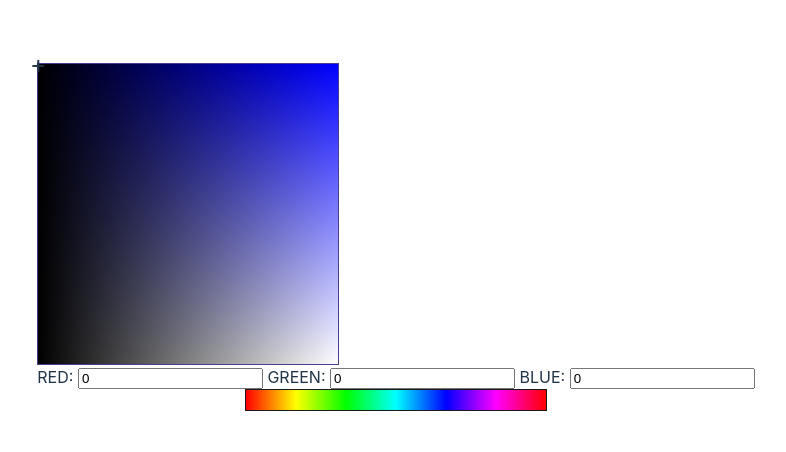
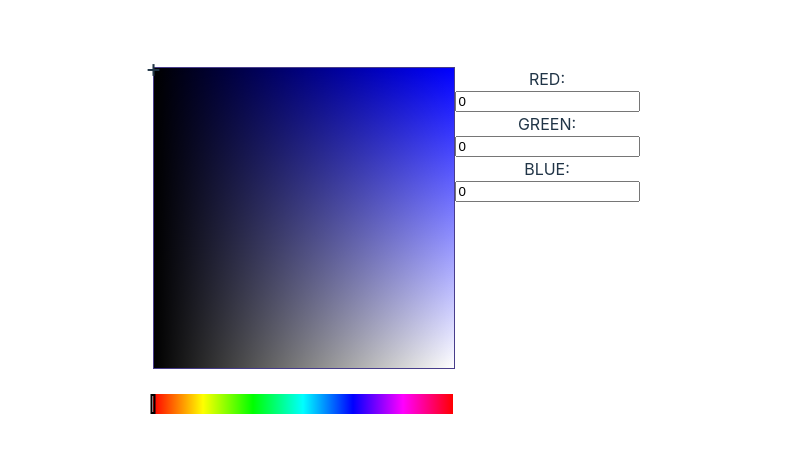
Before and after one commit to strawberrycz/color-picker, a website built with Vite: page index.html in a window 1280 px wide. Shown: the part 160-612 px from the top of the page, without its empty margins (244-1030 px from the left). Built offline with nearby package versions, Linux system fonts and the light colour scheme.

Commit message:
feat: set base color

```diff
--- a/package.json
+++ b/package.json
@@ -4,11 +4,12 @@
   "version": "0.0.0",
   "type": "module",
   "scripts": {
-    "dev": "vite",
+    "dev": "vite --port 8080",
     "build": "tsc && vite build",
     "preview": "vite preview"
   },
   "devDependencies": {
+    "sass": "^1.56.1",
     "typescript": "^4.6.4",
     "vite": "^3.2.3"
   }
--- a/src/baseColorPicker.ts
+++ b/src/baseColorPicker.ts
@@ -1,3 +1,4 @@
+import {Pointer, RGB} from "./shadePicker";
 
 export class BaseColorPicker {
     canvasWidth: number;
@@ -27,6 +28,7 @@ export class BaseColorPicker {
             '#f00'  // red (#f00)
         ];
 
+        // render color palette
         for (let i = 0; i < colors.length - 1; i++) {
             let width = this.canvasWidth / (colors.length - 1);
             console.log(colors[i], i, width);
@@ -36,5 +38,16 @@ export class BaseColorPicker {
             this.ctx.fillStyle = gradient;
             this.ctx.fillRect(i*width, 0, width, this.canvasHeight);
         }
+
+        this.canvas.addEventListener('click', (event) => {
+            let x = event.offsetX;  // Get X coordinate
+
+            let pixel = this.ctx.getImageData(x, 1, 1, 1)['data'];   // Read pixel Color
+            let rgb = `rgb(${pixel[0]}, ${pixel[1]}, ${pixel[2]})`; // TODO: remove
+            console.log('RGB: ', rgb, x);
+            this.canvas.dispatchEvent(new CustomEvent('color', { detail: new RGB(pixel[0], pixel[1], pixel[2]) }));
+            this.canvas.dispatchEvent(new CustomEvent('bar', { detail: new Pointer(x, 1) }))
+            document.body.style.background = rgb;    // Set this color to body of the document
+        });
     }
 }
--- a/src/main.ts
+++ b/src/main.ts
@@ -1,4 +1,4 @@
-import './style.css'
+import './style.scss'
 
 import {
     Pointer,
@@ -9,6 +9,7 @@ import {BaseColorPicker} from './baseColorPicker';
 
 document.querySelector<HTMLDivElement>('#app')!.innerHTML = `
   <div>
+    <div class="color_picker_top-wrapper">
         <div class="shade_picker-container">
             <canvas id="shade_picker"></canvas>
             <div id="pointer" class="pointer">+</div>
@@ -18,7 +19,12 @@ document.querySelector<HTMLDivElement>('#app')!.innerHTML = `
             <label for="green">GREEN: </label><input id="green">
             <label for="blue">BLUE: </label><input id="blue">
         </div>
-    <canvas id="base_color_picker" style="border:1px solid #1a1a1a"></canvas>
+    </div>
+
+    <div class="base_color_picker-container">
+      <canvas id="base_color_picker"></canvas>
+      <div id="color_bar" class="color_bar"></div>
+    </div>
 
   </div>
 `
@@ -41,6 +47,11 @@ function setPointer(pos: Pointer) {
     pointer.style.left = `${pos.x}px`;
 }
 
+function setBar(pos: Pointer) {
+    let pointer = <HTMLElement>document.getElementById('color_bar');
+    pointer.style.left = `${pos.x}px`;
+}
+
 const shade_picker = <HTMLCanvasElement>document.getElementById('shade_picker')!;
 const base_color_picker = <HTMLCanvasElement>document.getElementById('base_color_picker')!;
 
@@ -55,5 +66,15 @@ shade_picker.addEventListener('pointer', (e) => {
     setPointer(position);
 }, false);
 
-new ShadePicker(300, 300, shade_picker);
+base_color_picker.addEventListener('bar', (e) => {
+    let position = (e as CustomEvent).detail as Pointer;
+    setBar(position);
+}, false);
+
+base_color_picker.addEventListener('color', (e) => {
+    let color = (e as CustomEvent).detail as RGB;
+    sh.setBaseColor(color);
+}, false);
+
+const sh = new ShadePicker(300, 300, shade_picker);
 new BaseColorPicker(300, 20, base_color_picker);
--- a/src/shadePicker.ts
+++ b/src/shadePicker.ts
@@ -35,8 +35,8 @@ export class ShadePicker {
     });
   }
 
-  setBaseColor(color: string) {
-    this.baseColor = color;
+  setBaseColor(color: RGB) {
+    this.baseColor = color.rgbColor;
     this.fillCanvas();
   }
 
@@ -68,6 +68,10 @@ export class RGB {
     this.g = g;
     this.b = b;
   }
+
+  get rgbColor(): string {
+    return `rgb(${this.r}, ${this.g}, ${this.b})`;
+  }
 }
 
 export class Pointer {
--- a/src/style.css
+++ b/src/style.scss
@@ -44,19 +44,43 @@ h1 {
   text-align: center;
 }
 
+.color_picker_top-wrapper {
+  display: flex;
+
   .shade_picker-container {
     position: relative;
     border: 1px solid darkslateblue;
-  width: 300px;
-  height: 300px;
-  display: block;
-}
+    display: flex;
 
     .pointer {
       position: absolute;
       font-size: 25px;
       transform: translate(-50%, -50%);
       user-select: none;
+    }
+  }
+
+  .inputs_container {
+    display: flex;
+    flex-direction: column;
+  }
+}
+
+.base_color_picker-container {
+  display: flex;
+  position: relative;
+  //border: 1px solid darkslateblue;
+  margin-top: 25px;
+
+  .color_bar {
+    position: absolute;
+    height: 100%;
+    width: 5px;
+    border: 2px solid black;
+    transform: translate(-50%, 0);
+    user-select: none;
+    box-sizing: border-box;
+  }
 }
 
 button {
```
Also changed, not shown: 1 other file. Lines whose indentation alone changed are shown as unchanged.
